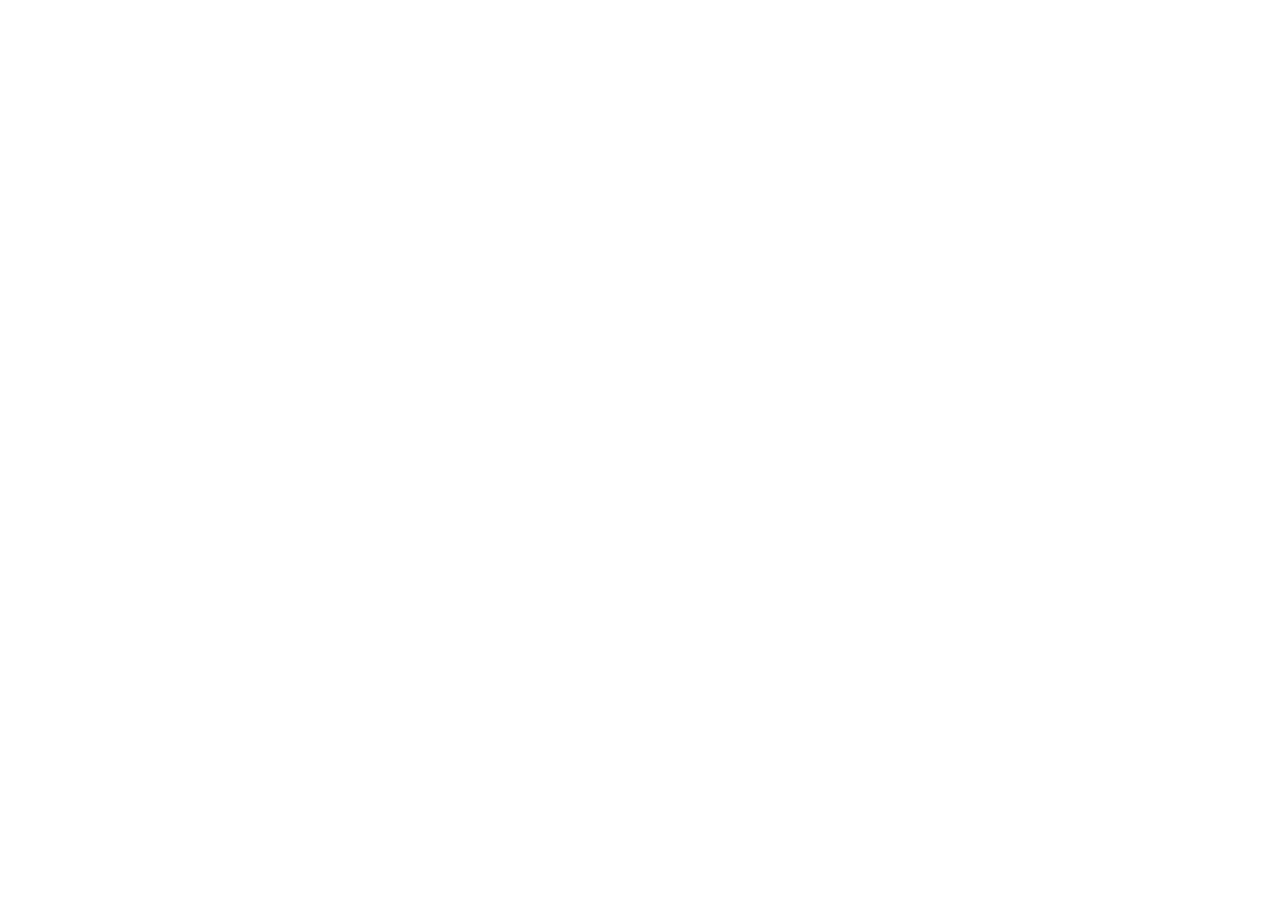
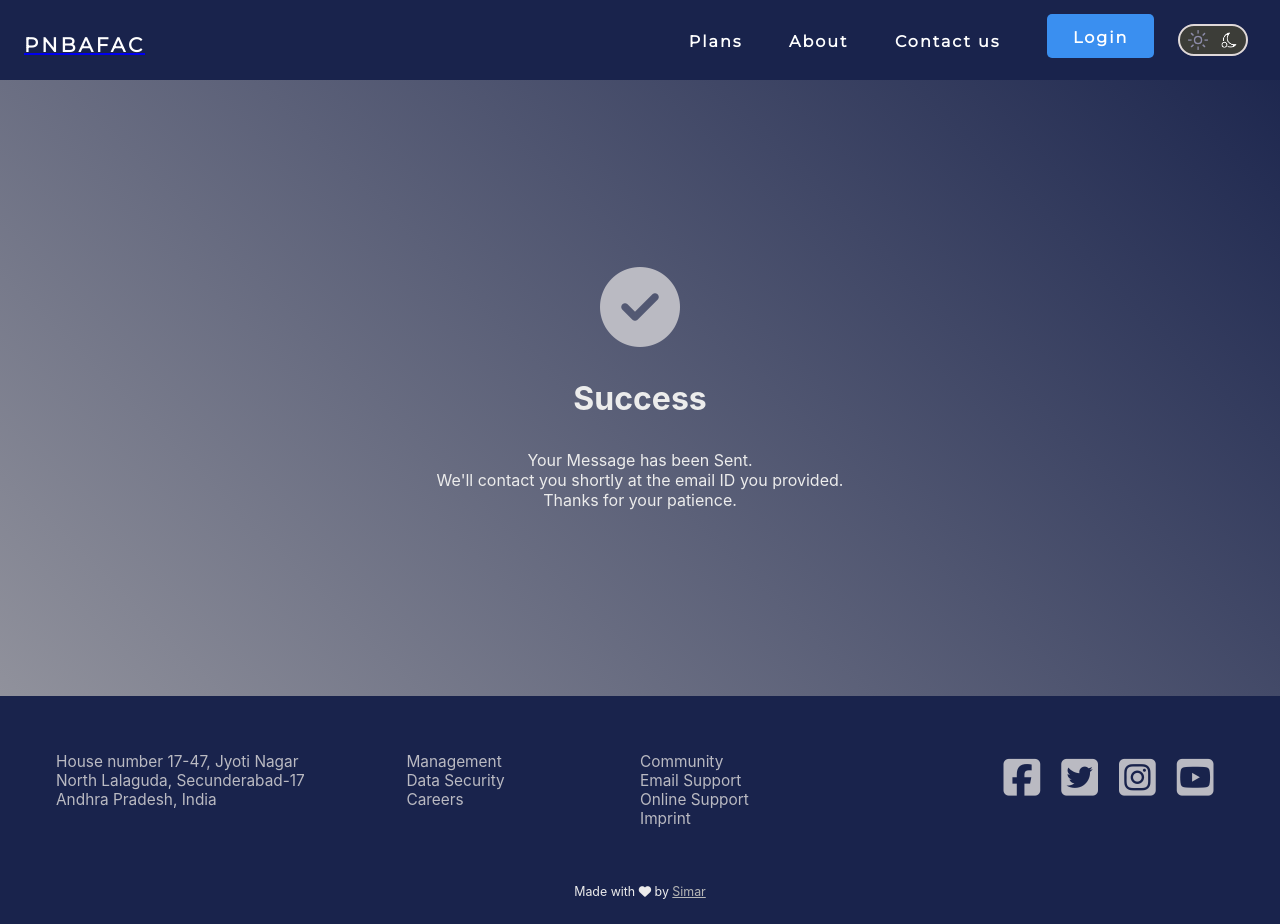
Before and after one commit to simarmannsingh/SpaceRocket, a React (Create React App) app: page /submissionsuccess in a window 1280 px wide. Before the commit the page ends 800 px from the top, so only its background shows below. Built offline with nearby package versions, Linux system fonts and the light colour scheme.

Commit message:
Trying to fix contact-us form.

```diff
--- a/src/App.css
+++ b/src/App.css
@@ -158,7 +158,7 @@
   padding: 1em;
   margin-left: -1.5em;
   z-index: 2;
-  color: var(--bg-tertiary);
+  color: var(--bg-social);
 
 }
 
@@ -224,7 +224,7 @@
 
  .secondary-content{
   display: block;
-  background-color: var(--bg-secondary);
+  background: linear-gradient(45deg, var(--bg-secondary),var(--bg-tertiary));
   color: var(--text-navbar);
   text-align: center;
   padding: 2em;
@@ -279,12 +279,12 @@
 .fa-5x{  font-size:5em;  }
 
 .fa-2x, .fa-3x, .fa-4x, .fa-5x{
-  color: var(--text-secondary);
+  color: var(--bg-social);
 }
 
 .footer{
   display: flex;
-  color: var(--text-navbar);
+  color: var(--bg-social);
   padding-top: 1em;
   background-color: var(--bg-tertiary);
   justify-content: space-between;
@@ -304,8 +304,8 @@
   flex: 0 1 20%;
 }
 
-.social-media a{
-  color: var(--bg-secondary);
+.contact-details p, .social-media a{
+  color: var(--bg-social);
 }
 
 .developer-details{
--- a/src/App.js
+++ b/src/App.js
@@ -5,13 +5,15 @@
 } from 'react-router-dom'
 
 import './App.css';
+import '../src/darkmode.css';
+// import '../src/lightmode.css';
 import HomePage from './pages/HomePage';
 import About from './pages/About';
 import Contactus from './pages/Contactus';
 import Plans from './pages/Plans';
 import Pricing from './pages/Pricing';
 import LoginPage from './pages/Login';
-import ContactSubmission from './pages/contactsubmission';
+import SubmissionSuccess from './pages/submissionsuccess';
 
 function App() {
   return (
@@ -21,11 +23,11 @@
         <Route path="/" component={HomePage} exact />
         <Route path="/about" component={About} />
         <Route path="/contact-us" component={Contactus} />
-        <Route path="/home" component={HomePage} />
+        <Route path="/home" component={HomePage}/>
         <Route path="/plans" component={Plans}/>
         <Route path="/pricing" component={Pricing}/>
         <Route path="/login" component={LoginPage}/>
-        <Route path="/contactsubmission" component={ContactSubmission}/>
+        <Route path="/submissionsuccess" component={SubmissionSuccess}/>
         </div>
     </div>
     </Router>
--- a/src/components/mainpagefooter.jsx
+++ b/src/components/mainpagefooter.jsx
@@ -7,9 +7,9 @@
                 <div className="footer">
 
                     <div className="contact-details">
-                        <p> House number 17-47,<br/>Jyoti Nagar</p>
-                        <p>North Lalaguda,<br/>Secunderabad-17</p>
-                        <p>Andhra Pradesh, India</p>
+                        <span> <p>House number 17-47, Jyoti Nagar</p></span>
+                        <span> <p>North Lalaguda, Secunderabad-17</p></span>
+                        <span> <p>Andhra Pradesh, India</p></span>
                     </div>
 
 
--- /dev/null
+++ b/src/darkmode.css
@@ -0,0 +1,28 @@
+:root{
+    font-size: 16px;
+    font-family: 'Montserrat', sans-serif;
+
+    /* Text colors */
+    --text-primary: #b6b6b6;
+    --text-secondary: #ececec;
+    --text-navbar : white;
+
+    /* Background colors */
+    --bg-primary: #23232e;
+    --bg-secondary: #9e9ea5;
+    --bg-tertiary: #19234c;
+
+    /* Button colors */
+    --btn-primary: #66676d;
+    --btn-primary-hover: #6370e0;
+    --btn-secondary:#3a8ff0;
+    --btn-secondary-hover:#529df3;
+    --bg-social: #babac2;
+
+    --btn-gradient-accent1: #6370e0;
+    --btn-gradient-accent2: #4e2ce4;
+
+    /* Animation speeds */
+    --transition-speed: 600ms;
+
+  }
--- /dev/null
+++ b/src/lightmode.css
@@ -0,0 +1,28 @@
+:root{
+    font-size: 16px;
+    font-family: 'Montserrat', sans-serif;
+
+    /* Text colors */
+    --text-primary: #494949;
+    --text-secondary: #868b8f;
+    --text-navbar : #19234c;;
+
+    /* Background colors */
+    --bg-primary: #c5c5f1;
+    --bg-secondary: #c9dbf5;
+    --bg-tertiary: #fafafa;
+
+    /* Button colors */
+    --btn-primary: #66676d;
+    --btn-primary-hover: #969fec;
+    --btn-secondary:#b4d1f3;
+    --btn-secondary-hover:#529df3;
+    --bg-social: #8a8e8f;
+
+    --btn-gradient-accent1: #868fe2;
+    --btn-gradient-accent2: #847bac;
+
+    /* Animation speeds */
+    --transition-speed: 600ms;
+
+  }
--- a/src/pages/Contactus.jsx
+++ b/src/pages/Contactus.jsx
@@ -9,7 +9,8 @@
             <React.Fragment>
                 <Navbar/>
                 <div className="body-content">
-                <form name="contactus" className="contact-form" method="POST" data-netlify="true" action="/pages/contactsubmission" >
+                <form name="contactus" className="contact-form" method="POST" data-netlify="true"
+                action="/submissionsuccess" >
                     <span>
                         <p>Name*</p>
                         <input name="name" className="contact-form-elements" type="text" required placeholder="Enter you name"/>
--- a/src/pages/Login.jsx
+++ b/src/pages/Login.jsx
@@ -11,6 +11,9 @@
                 <div className="body-content">
 
                     <form action="submit" className="login-form">
+                        <div className="fa-5x">
+                            <i class="fas fa-user-circle"></i>
+                        </div>
                         <div className="login-emain">
                             <i class="fas fa-user symbol"></i>
                             <input type="email" name="email-address" placeholder="Enter Email" id="email" required/>
--- a/src/pages/contactsubmission.jsx
+++ b/src/pages/submissionsuccess.jsx
@@ -2,7 +2,7 @@
 import Navbar from '../components/navbar';
 import MainpageFooter from '../components/mainpagefooter';
 
-class ContactSubmission extends Component {
+class SubmissionSuccess extends Component {
     state = {  }
     render() {
         return (
@@ -12,8 +12,6 @@
                     <span ><i class="fas fa-5x fa-check-circle"></i></span>
                     <span><h1>Success</h1></span>
                     <span><p>Your Message has been Sent. <br/> We'll contact you shortly at the email ID you provided.<br/> Thanks for your patience.</p></span>
-
-
                 </div>
                 <MainpageFooter/>
             </React.Fragment>
@@ -21,4 +19,4 @@
     }
 }
 
-export default ContactSubmission;
+export default SubmissionSuccess;
```
Also changed, not shown: src/components/secondarycontent.jsx (+9 -3 lines), src/themeswitcher.js (added, +26 -0 lines).
